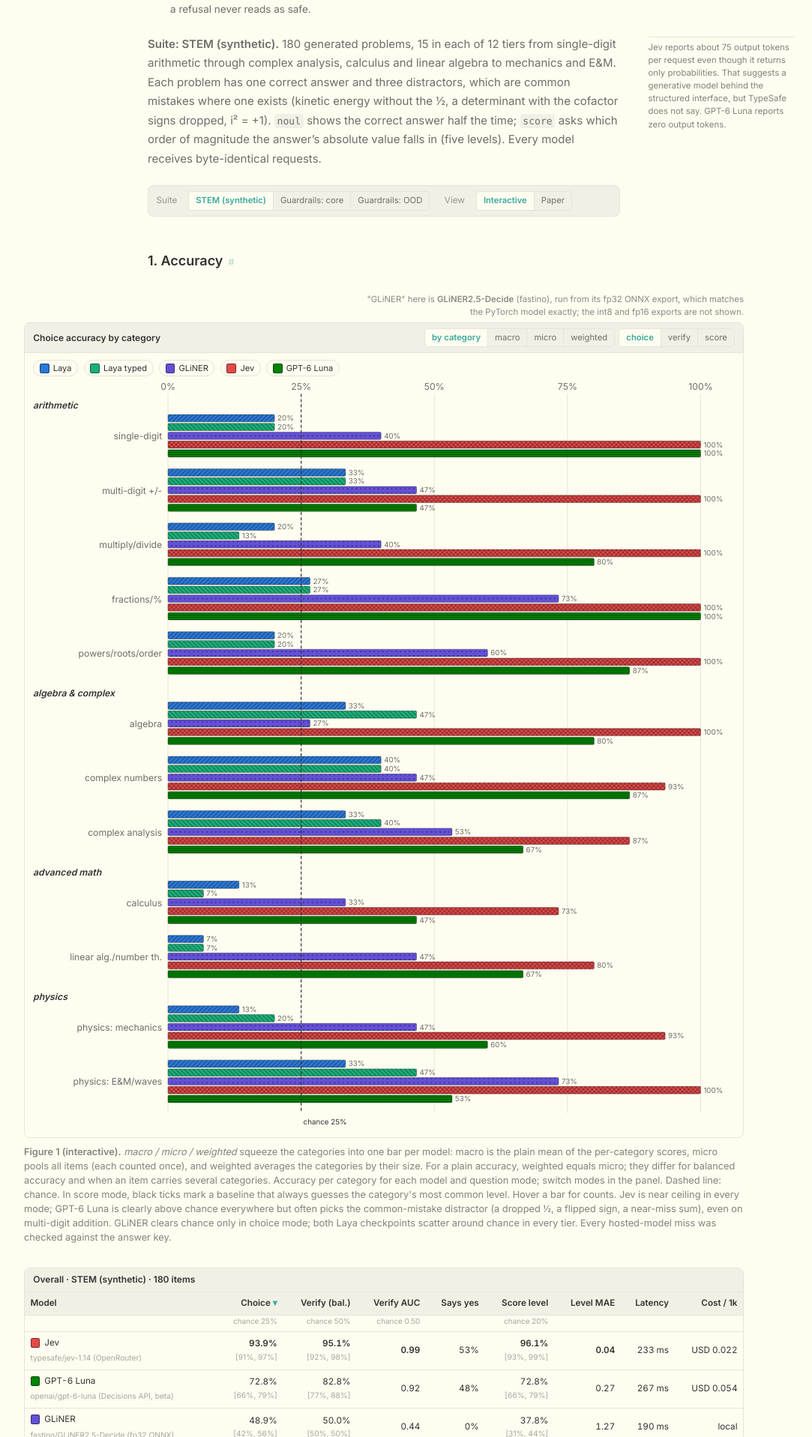
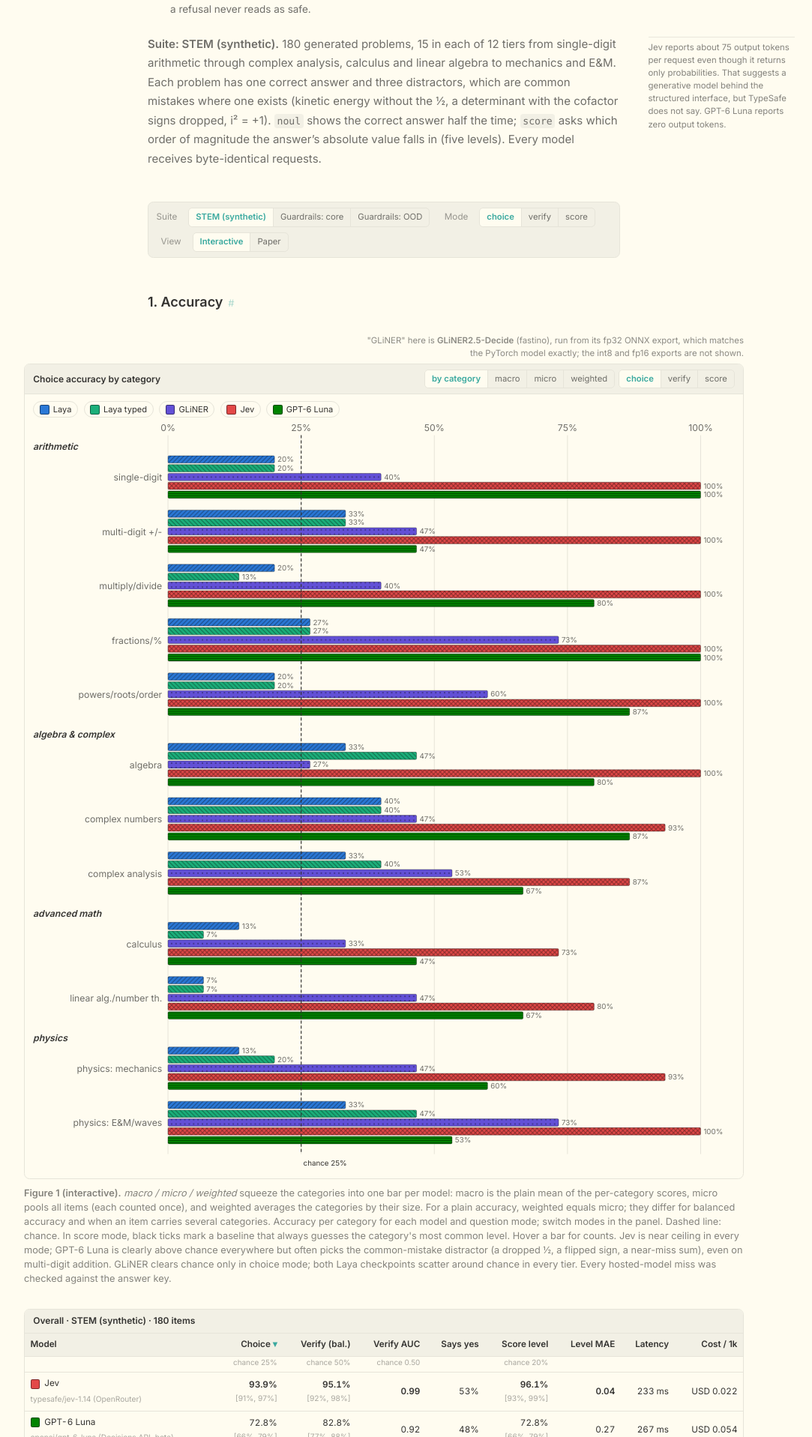
Before and after one commit to NISH1001/NISH1001.github.io, a Jekyll site: the page built from _posts/research/2026-10-16-decision-eval.markdown, in a window 1280 px wide. Shown: the part 1639-3556 px from the top of the page at 75% size, without its empty margins (128-1211 px from the left). Built offline with Jekyll 4.4.1, drawn with Linux system fonts in a browser that asks for light colours; part of the change alters nothing that is shown.

Commit message:
decision-eval: float the suite / mode / view bar while scrolling
The control bar now sticks to the top of the viewport once scrolled past
(its mount is the sticky element, so it follows the whole page rather than
its own one-line box), compacts to a single line aligned with the wide
figures, and gains the question-mode switch. Mode changes go through one
function, which also fixes Table 1 and the explorer not following a mode
switch on the guardrail suites.

Co-Authored-By: Claude Opus 5.5 <noreply@anthropic.com>

```diff
--- a/_posts/research/2026-10-16-decision-eval.markdown
+++ b/_posts/research/2026-10-16-decision-eval.markdown
@@ -35,9 +35,15 @@ toc: true
 figure.de-figure{margin:2rem 0}
 figure.de-figure figcaption{font-size:.85rem;line-height:1.5;color:var(--text,#666);opacity:.85;margin-top:.55rem}
 /* control bar */
-.de-ctl{position:sticky;top:0;z-index:30;display:flex;flex-wrap:wrap;gap:.5rem .9rem;align-items:center;
-  padding:.5rem .7rem;margin:1.4rem 0;border:1px solid var(--border,#e6e4d9);border-radius:.5rem;
-  background:var(--bg2,#f2f0e5);font-size:.78rem}
+.de-ctl-mount{position:sticky;top:0;z-index:40;margin:1.4rem 0}
+.de-ctl{display:flex;flex-wrap:wrap;gap:.5rem .9rem;align-items:center;
+  padding:.5rem .7rem;border:1px solid var(--border,#e6e4d9);border-radius:.5rem;
+  background:var(--bg2,#f2f0e5);font-size:.78rem;transition:padding .15s,box-shadow .15s,border-radius .15s}
+/* once stuck to the top while scrolling: tighter, with a shadow so it reads as floating over the figures */
+.de-stuck .de-ctl{padding:.3rem .55rem;gap:.35rem .6rem;border-top-left-radius:0;border-top-right-radius:0;
+  box-shadow:0 6px 18px rgba(0,0,0,.12)}
+.de-stuck .de-ctl .lab,.de-stuck .de-ctl .hint{display:none}
+@media (min-width:1100px){.de-stuck .de-ctl{position:relative;left:50%;transform:translateX(-50%);width:min(64rem,calc(100vw - 3rem));flex-wrap:nowrap}}
 .de-ctl .lab{opacity:.7;margin-right:.1rem}
 .de-seg{display:inline-flex;flex-wrap:wrap;max-width:100%;border:1px solid var(--border,#e6e4d9);border-radius:.35rem;overflow:hidden;background:var(--bg2,#f2f0e5)}
 .de-seg button,.de-btn{font:inherit;font-size:.75rem;padding:.22rem .6rem;border:0;background:transparent;color:var(--text,#6f6e69);cursor:pointer}
@@ -162,7 +168,8 @@ span[data-suite].on,span[data-task].on{display:inline}
 
 </div>
 
-<div class="de" id="de-ctl-mount"></div>
+<div id="de-ctl-sentinel" style="height:1px"></div>
+<div class="de de-ctl-mount" id="de-ctl-mount"></div>
 
 ## 1. Accuracy
 
@@ -466,11 +473,16 @@ Plain text:
     });
     container.appendChild(lg);
   }
+  function setMode(k) {
+    if (state.mode === k) return;
+    state.mode = k; writeHash(); renderControls(); renderFigures();
+    if (isFlag()) { table1Flag(); explorerFlag(); }
+  }
   function modeSwitch() {
     var seg = el('div', {'class': 'de-seg', role: 'group', 'aria-label': 'Question mode'});
     S.meta.modes.forEach(function (k) {
       var b = el('button', {'aria-pressed': state.mode === k ? 'true' : 'false'}, MODES[k].short);
-      b.onclick = function () { state.mode = k; writeHash(); renderFigures(); };
+      b.onclick = function () { setMode(k); };
       seg.appendChild(b);
     });
     return seg;
@@ -499,7 +511,7 @@ Plain text:
   function renderControls() {
     var root = mount('de-ctl-mount');
     root.innerHTML = '';
-    var bar = el('div', {'class': 'de-ctl', role: 'toolbar', 'aria-label': 'Suite and view'});
+    var bar = el('div', {'class': 'de-ctl', role: 'toolbar', 'aria-label': 'Suite, mode and view'});
     var ids = ALL.suites.map(function (s) { return s.id; });
     var list = PLANNED.concat(ALL.suites.filter(function (s) { return !PLANNED.some(function (p) { return p.id === s.id; }); }));
     var seg = el('div', {'class': 'de-seg', role: 'group', 'aria-label': 'Suite'});
@@ -518,9 +530,16 @@ Plain text:
       b.onclick = function () { state.view = p[0]; writeHash(); boot(); };
       v.appendChild(b);
     });
+    bar.appendChild(el('span', {'class': 'lab', style: 'margin-left:.4rem'}, 'Mode')); bar.appendChild(modeSwitch());
     bar.appendChild(el('span', {'class': 'lab', style: 'margin-left:.4rem'}, 'View')); bar.appendChild(v);
-    if (state.view === 'paper') bar.appendChild(el('span', {style: 'font-size:.72rem;opacity:.75'}, 'Print styling · SVG / PNG on each figure · LaTeX for Table 1'));
+    if (state.view === 'paper') bar.appendChild(el('span', {'class': 'hint', style: 'font-size:.72rem;opacity:.75'}, 'Print styling · SVG / PNG on each figure · LaTeX for Table 1'));
     root.appendChild(bar);
+    // the bar floats over the page once scrolled past; a 1px sentinel above it tells us when that happens
+    var sentinel = mount('de-ctl-sentinel');
+    if (sentinel && window.IntersectionObserver && !root._observed) {
+      root._observed = true;
+      new IntersectionObserver(function (es) { root.classList.toggle('de-stuck', !es[0].isIntersecting); }).observe(sentinel);
+    }
   }
 
   // ---------- Figure 1: per-category bars that can squeeze into one aggregate bar per model.
```
